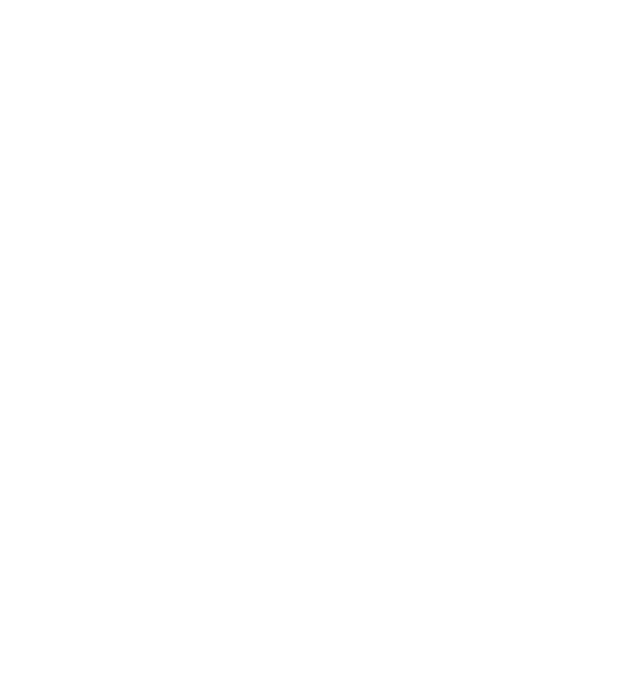
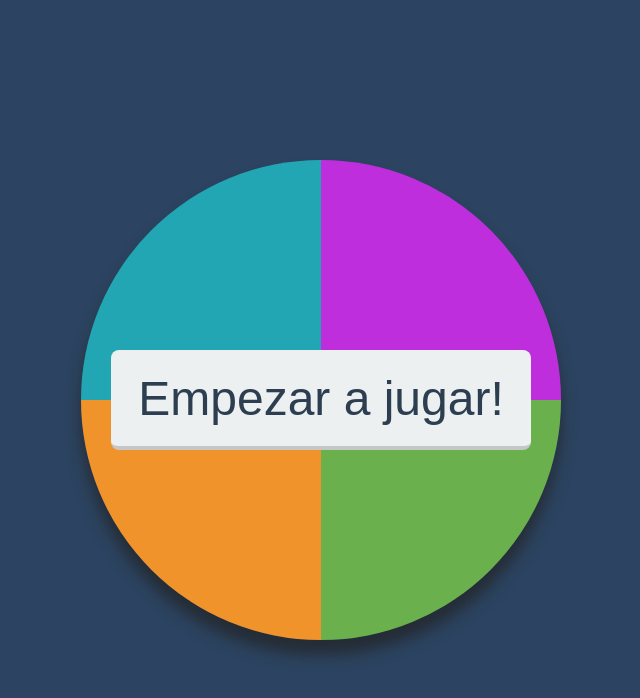
Before and after one commit to ismaelbob/JSjuego, a plain HTML site: page index.html in a window 1280 px wide. Shown: the whole page, without its empty margins (319-959 px from the left). Drawn offline with Linux system fonts and the light colour scheme.

Commit message:
Acabe con el diseño de HTML y CSS

```diff
--- a/css/estilos.css
+++ b/css/estilos.css
@@ -0,0 +1,95 @@
+body {
+    margin: 0;
+    background-color: rgb(44, 68, 97);
+    display: flex;
+    align-items: center;
+    height: 100vh;
+}
+.tablaJuego {
+    height: 100vh;
+    width: 100vh;
+    border-radius: 50%;
+    overflow: hidden;
+    margin: 0 auto;
+    max-width: 60vh;
+    max-height: 60vh;
+    box-shadow: 0px 15px 15px 0px rgba(34, 34, 34, 0.705);
+}
+.color {
+    width: 50%;
+    height: 50%;
+    display: inline-block;
+}
+.left {
+    float: left;
+}
+.right {
+    float: right;
+}
+.celeste {
+    background: #22a6b3;
+}
+.celeste.light {
+    background: #7ed6df;
+}
+.violeta {
+    background: #be2edd;
+}
+.violeta.light {
+    background: #e056fd;
+}
+.naranja {
+    background: #f0932b;
+}
+.naranja.light {
+    background: #ffbe76;
+}
+.verde {
+    background: #6ab04c;
+}
+.verde.light {
+    background: #badc58;
+}
+
+.btn-empezar {
+    cursor: pointer;
+    position: absolute;
+    width: 420px;
+    height: 100px;
+    background: #ecf0f1;
+    color: #2c3e50;
+    border: none;
+    border-radius: 8px;
+    border-bottom: 4px solid #c4c6c7;
+    top: calc(50% - 50px);
+    left: calc(50% - 210px);
+    outline: none;
+    font-size: 3em;
+}
+.btn-empezar:hover {
+    color: #ecf0f1;
+    background: #2c3e50;
+    border-bottom: 4px solid #1f3346;
+    transition: .8s;
+}
+.btn-empezar:active {
+    transform: scale(.95);
+}
+
+.hide {
+    visibility: hidden;
+    animation-duration: .5s;
+    animation-fill-mode: both;
+    animation-name: salida;
+}
+
+@keyframes salida {
+    from {
+        display: block;
+        opacity: 1;
+    }
+    to {
+        display: none;
+        opacity: 0;
+    }
+}
--- a/index.html
+++ b/index.html
@@ -1,11 +1,18 @@
 <!DOCTYPE html>
-<html lang="en">
+<html lang="es">
 <head>
     <meta charset="UTF-8">
     <meta name="viewport" content="width=device-width, initial-scale=1.0">
     <title>Juego</title>
+    <link rel="stylesheet" href="css/estilos.css">
 </head>
 <body>
-
+    <div class="tablaJuego">
+        <div id="celeste" class="color celeste left"></div>
+        <div id="violeta" class="color violeta right"></div>
+        <div id="naranja" class="color naranja left"></div>
+        <div id="verde" class="color verde right"></div>
+        <button class="btn-empezar">Empezar a jugar!</button>
+    </div>
 </body>
 </html>
```
